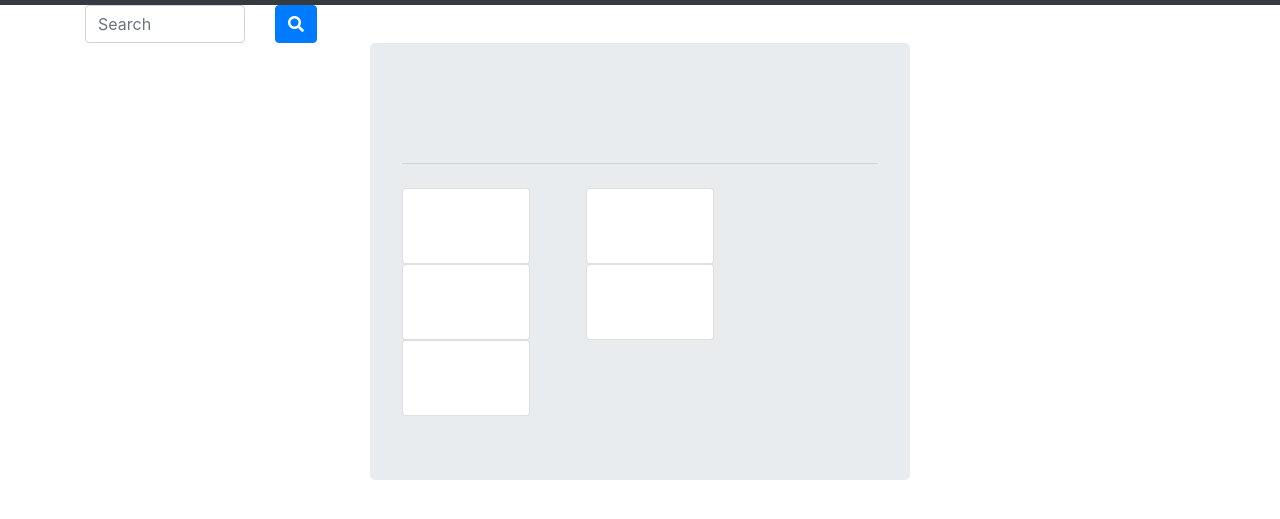
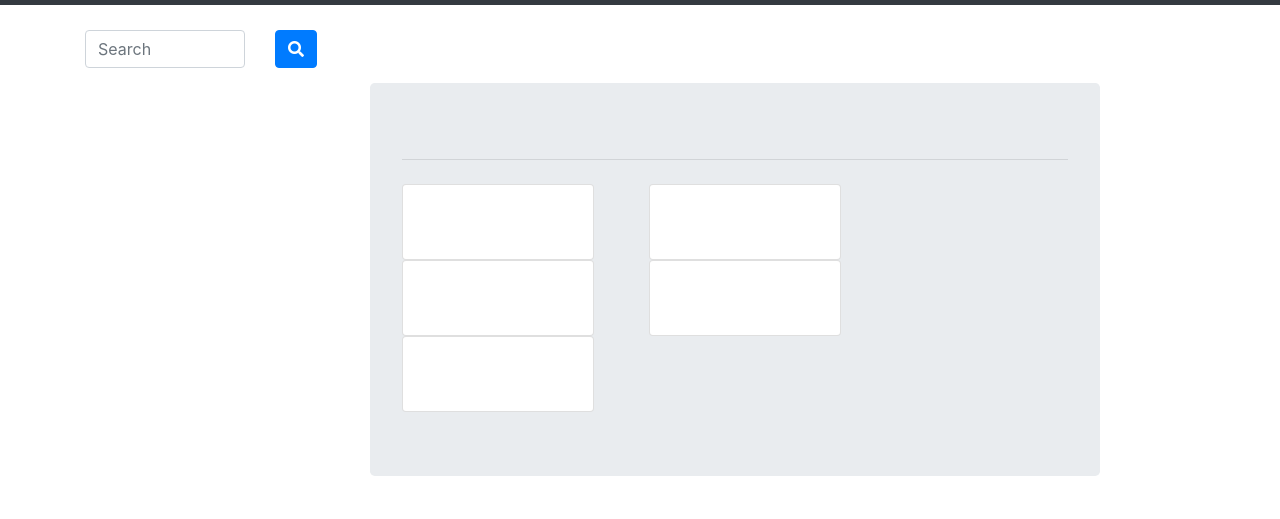
Before and after one commit to WilliamWhite86/WeatherDash, a plain HTML site: page index.html in a window 1280 px wide. Shown: the part 67-586 px from the top of the page. Drawn offline with nearby package versions, Linux system fonts and the light colour scheme.

Commit message:
added very minor style

```diff
--- a/assets/css/style.css
+++ b/assets/css/style.css
@@ -9,3 +9,15 @@ nav{
 .card{
     width: fit-content;
 }
+
+.jumbotron{
+    padding-top: 20px;
+}
+
+#searchBox{
+    padding: 25px 15px 15px 15px;
+}
+
+#searchButton{
+    padding: 25px 15px 15px 15px;
+}
--- a/assets/script.js
+++ b/assets/script.js
@@ -29,6 +29,7 @@ if (storedCities !== null) {
 
 $("#searchButton").on("click", function () {
     city = $(this).parent("div").children("div").children("input").val();
+    $(this).parent("div").children("div").children("input").val("");
     currentCall();
 });
 
--- a/index.html
+++ b/index.html
@@ -21,7 +21,7 @@
     </nav>
     <div class="container">
         <div class="row">
-            <div class="col-sm-2">
+            <div class="col-sm-2" id="searchBox">
                 <input class="form-control mr-sm-2" type="search" placeholder="Search" aria-label="Search"></div>
             <div class="col-sm-1" id="searchButton">
                 <a href="#" class="btn btn-primary">
@@ -32,7 +32,7 @@
             <div class="col-sm-3">
                 <ul class="list-group"></ul>
             </div>
-            <div class="col-sm-6">
+            <div class="col-sm-8">
                 <div class="jumbotron">
                     <h1 class="city"></h1>
                     <img id="icon"></img>
@@ -43,7 +43,7 @@
                     <hr class="my-4">
                     <div class="row">
                         <div class="col-sm-4">
-                            <div class="card" style="width: 8rem;">
+                            <div class="card" style="width: 12rem;">
                                 <div class="card-body">
                                     <h5 class="card-title" id="day-3"></h5>
                                     <h6 class="card-subtitle mb-2 text-muted" id="temp-3"></h6>
@@ -53,7 +53,7 @@
                             </div>
                         </div>
                         <div class="col-sm-4">
-                            <div class="card" style="width: 8rem;">
+                            <div class="card" style="width: 12rem;">
                                 <div class="card-body">
                                     <h5 class="card-title" id="day-11"></h5>
                                     <h6 class="card-subtitle mb-2 text-muted" id="temp-11"></h6>
@@ -63,7 +63,7 @@
                             </div>
                         </div>
                         <div class="col-sm-4">
-                            <div class="card" style="width: 8rem;">
+                            <div class="card" style="width: 12rem;">
                                 <div class="card-body">
                                     <h5 class="card-title" id="day-19"></h5>
                                     <h6 class="card-subtitle mb-2 text-muted" id="temp-19"></h6>
@@ -73,7 +73,7 @@
                             </div>
                         </div>
                         <div class="col-sm-4">
-                            <div class="card" style="width: 8rem;">
+                            <div class="card" style="width: 12rem;">
                                 <div class="card-body">
                                     <h5 class="card-title" id="day-27"></h5>
                                     <h6 class="card-subtitle mb-2 text-muted" id="temp-27"></h6>
@@ -83,7 +83,7 @@
                             </div>
                         </div>
                         <div class="col-sm-4">
-                            <div class="card" style="width: 8rem;">
+                            <div class="card" style="width: 12rem;">
                                 <div class="card-body">
                                     <h5 class="card-title" day id="day-35"></h5>
                                     <h6 class="card-subtitle mb-2 text-muted" id="temp-35"></h6>
```
